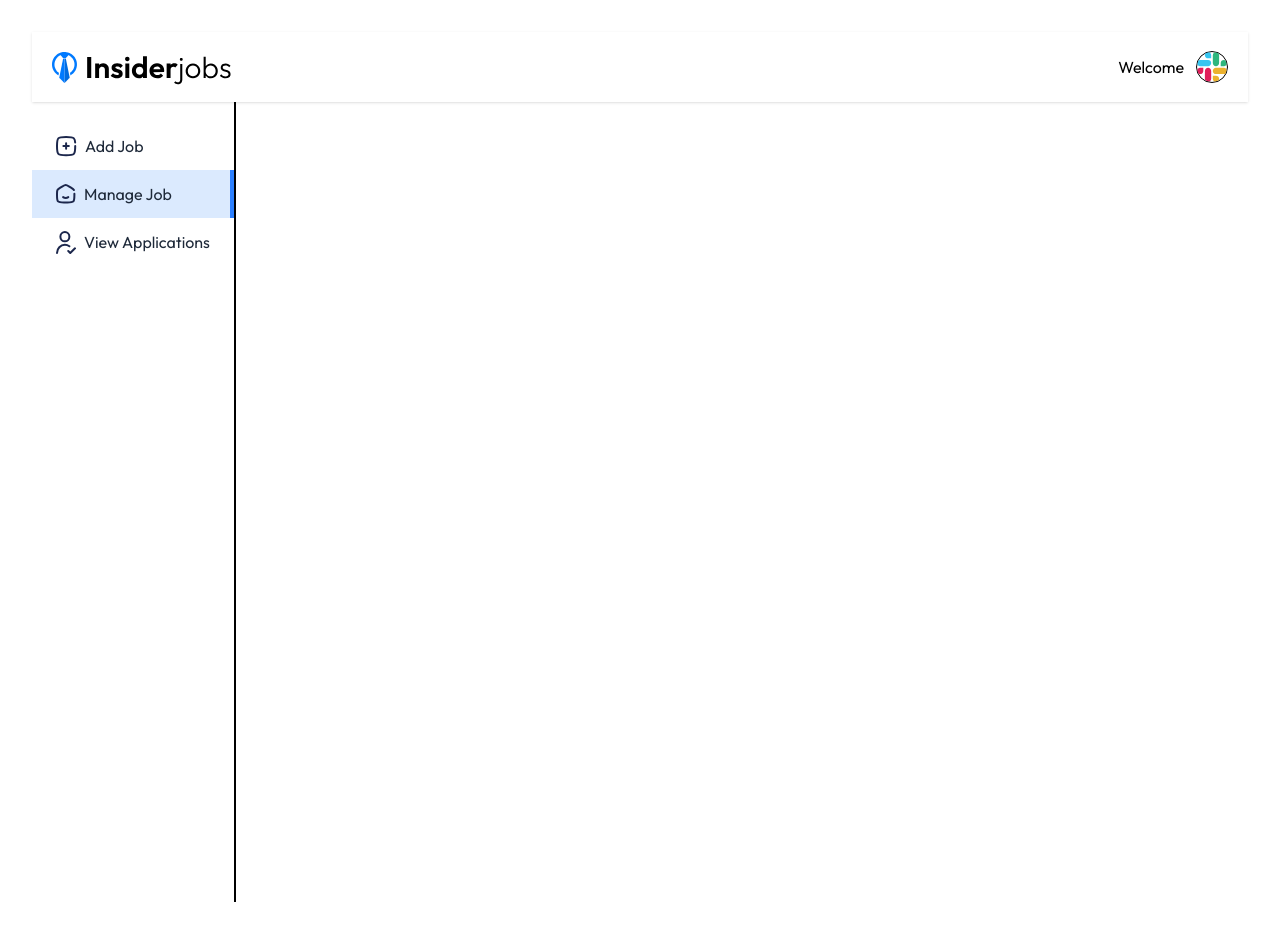
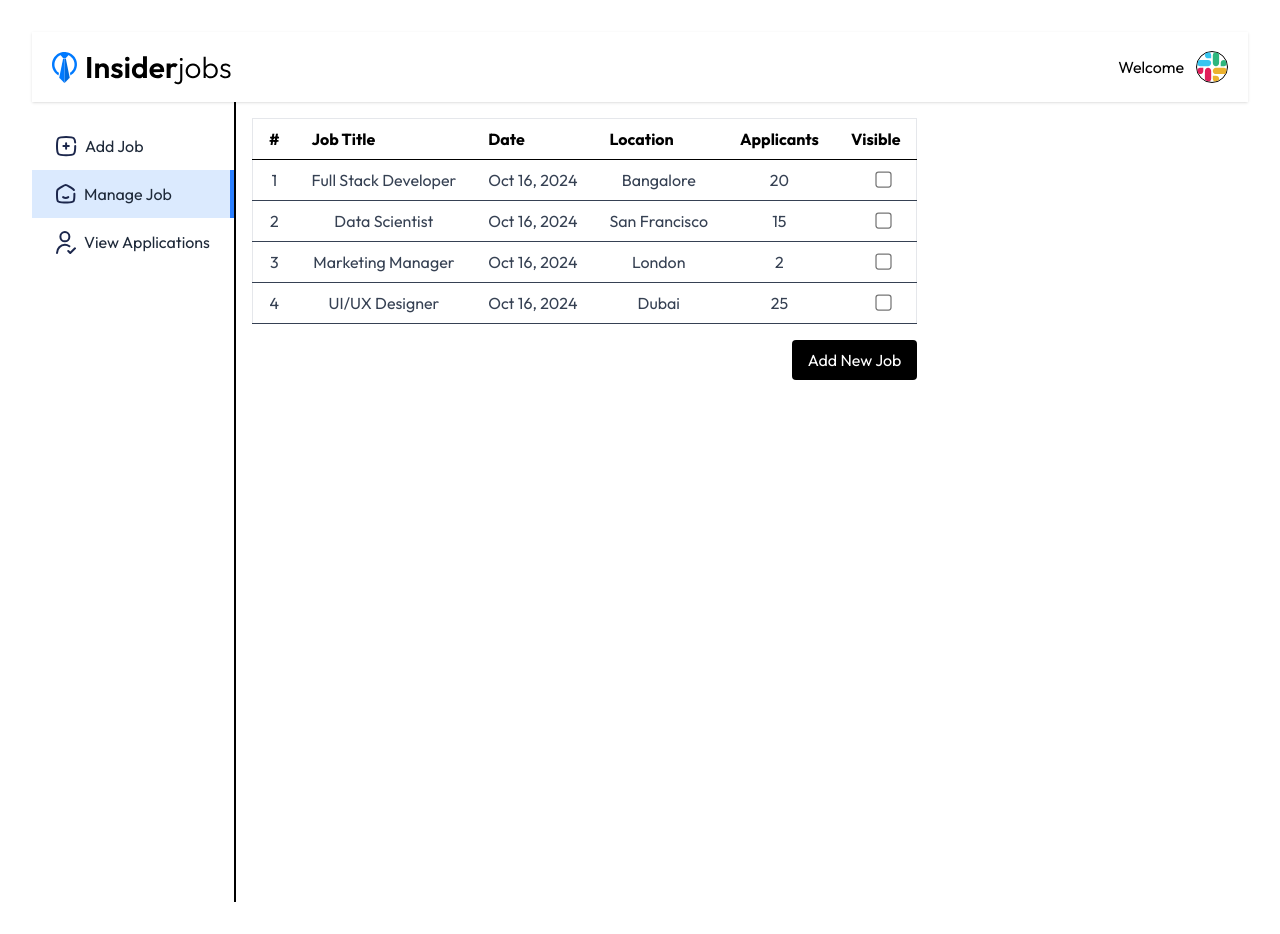
Before and after one commit to Diganta19/NextGig, a React (Vite) app in the folder client/: page /dashboard/manage-jobs in a window 1280 px wide. Built offline with nearby package versions, Linux system fonts and the light colour scheme.

Commit message:
Completed ui of Manage jobs page in Dashboard

```diff
--- a/client/src/pages/ManageJobs.jsx
+++ b/client/src/pages/ManageJobs.jsx
@@ -1,9 +1,46 @@
 import React from 'react'
+import { manageJobsData } from '../assets/assets'
+import moment from "moment";
+import {useNavigate} from "react-router-dom"
 
 const ManageJobs = () => {
+  const navigate = useNavigate();
   return (
-    <div>
+    <div className='container p-4 max-w-5xl '>
+      <div className='overflow-x-auto'>
+        <table className='min-w-full bg-white border border-gray-200 max-sm:text-sm'>
+          <thead>
+            <tr>
+              <th className='px-4 py-2  border-b text-left max-sm:hidden'>#</th>
+              <th className='px-4 py-2  border-b text-left'>Job Title</th>
+              <th className='px-4 py-2  border-b text-left max-sm:hidden'>Date</th>
+              <th className='px-4 py-2  border-b text-left max-sm:hidden'>Location</th>
+              <th className='px-4 py-2  border-b text-center'>Applicants</th>
+              <th className='px-4 py-2  border-b text-left'>Visible</th>
+            </tr>
+          </thead>
+          <tbody>
+            {
+              manageJobsData.map((job,index)=>(
+                <tr key={index} className='text-gray-700'>
+                  <td className='py-2 px-4 border-b max-sm:hidden'>{index+1}</td>
+                  <td className='py-2 px-4 border-b'>{job.title}</td>
+                  <td className='py-2 px-4 border-b max-sm:hidden'>{moment(job.date).format("ll")}</td>
+                  <td className='py-2 px-4 border-b max-sm:hidden '>{job.location}</td>
+                  <td className='py-2 px-4 border-b text-center'>{job.applicants}</td>
+                  <td className='py-2 px-4 border-b '>
+                    <input className='scale-125 ml-4' type="checkbox" />
+                  </td>
+                </tr>
+              ))
 
+            }
+          </tbody>
+        </table>
+      </div>
+      <div className='flex justify-end mt-4'>
+        <button onClick={()=>navigate('/dashboard/add-job')} className='bg-black text-white py-2 px-4 rounded'>Add New Job</button>
+      </div>
     </div>
   )
 }
```
